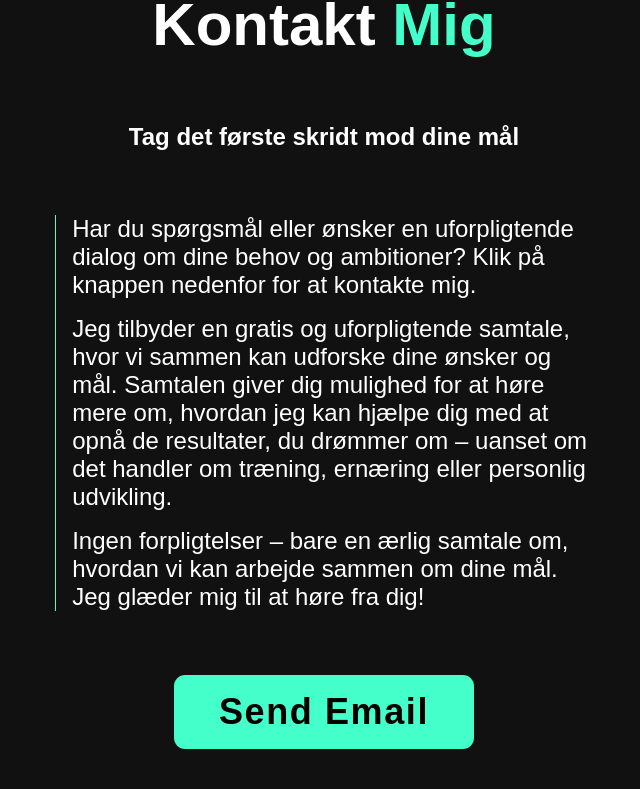
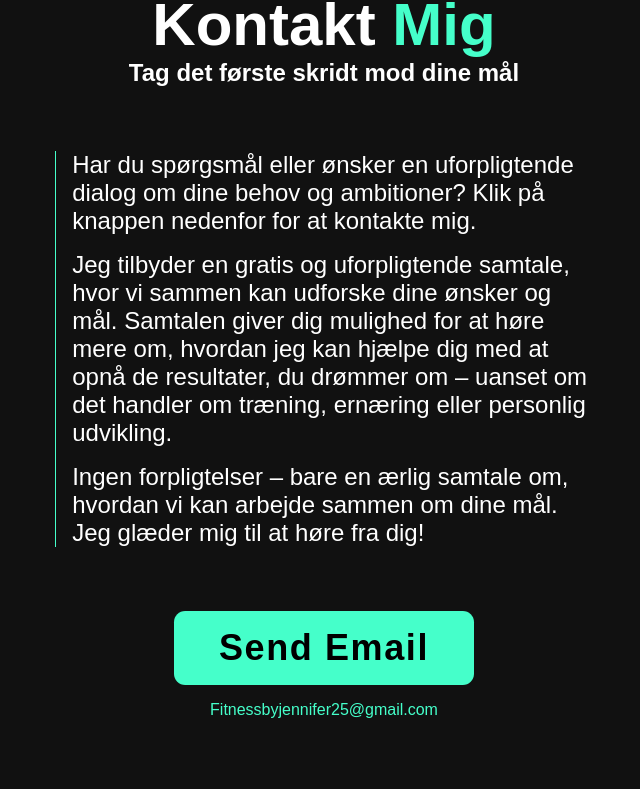
Before and after one commit to Christopherhsc/fitnessbyjennifer_fe, an Angular app: page / in a window 1280 px wide. Shown: the part 6097-6886 px from the top of the page, without its empty margins (316-956 px from the left). Built offline with nearby package versions, Linux system fonts and the light colour scheme.

Commit message:
all sections now done

```diff
--- a/src/app/landing-page/components/contact/contact.component.html
+++ b/src/app/landing-page/components/contact/contact.component.html
@@ -20,8 +20,14 @@
         sammen om dine mål. Jeg glæder mig til at høre fra dig!
       </p>
     </div>
-  </div>
-  <div class="email-btn">
-    <a href="#contact" class="btn">Send Email</a>
+    <div class="email-btn">
+      <a
+        href="mailto:Fitnessbyjennifer25@gmail.com?subject=Kontakt&body=Hej Jennifer,%0D%0A%0D%0AJeg er interesseret i at høre mere om hvad du tilbyder. Kan vi aftale en tid til en uforpligtende samtale?%0D%0A%0D%0AMvh,%0D%0A[Dit Navn]"
+        class="btn"
+      >
+        Send Email
+      </a>
+    </div>
+    <p>Fitnessbyjennifer25&#64;gmail.com</p>
   </div>
 </section>
--- a/src/app/landing-page/components/contact/contact.component.scss
+++ b/src/app/landing-page/components/contact/contact.component.scss
@@ -1,12 +1,14 @@
 #contact {
   background: var(--snd-bg-color);
+  display: flex;
+  flex-direction: column;
 
   .contact-explainer {
     display: flex;
     flex-direction: column;
     align-items: center;
     width: 50%;
-    margin: 4rem auto;
+    margin: auto;
 
     .paragraph-container {
       border-left: 1px solid var(--main-color);
@@ -14,13 +16,14 @@
       margin-top: 4rem;
 
       h2 {
-        text-align: center;
         font-size: var(--m-text);
       }
 
       p {
         text-align: left;
         font-size: var(--s-text);
+        color: var(--text-color);
+
         margin-top: 1rem;
 
         &:first-child {
@@ -28,9 +31,15 @@
         }
       }
     }
+
+    p {
+      margin-top: 1rem;
+      color: var(--main-color);
+    }
   }
-  .email-btn{
+  .email-btn {
     display: flex;
     justify-content: center;
+    margin-top: 4rem;
   }
 }
--- a/src/styles.scss
+++ b/src/styles.scss
@@ -67,6 +67,9 @@ section {
 }
 
 @media (max-width: 1200px) {
+  html {
+    font-size: 55%;
+  }
 
 }
 
```
